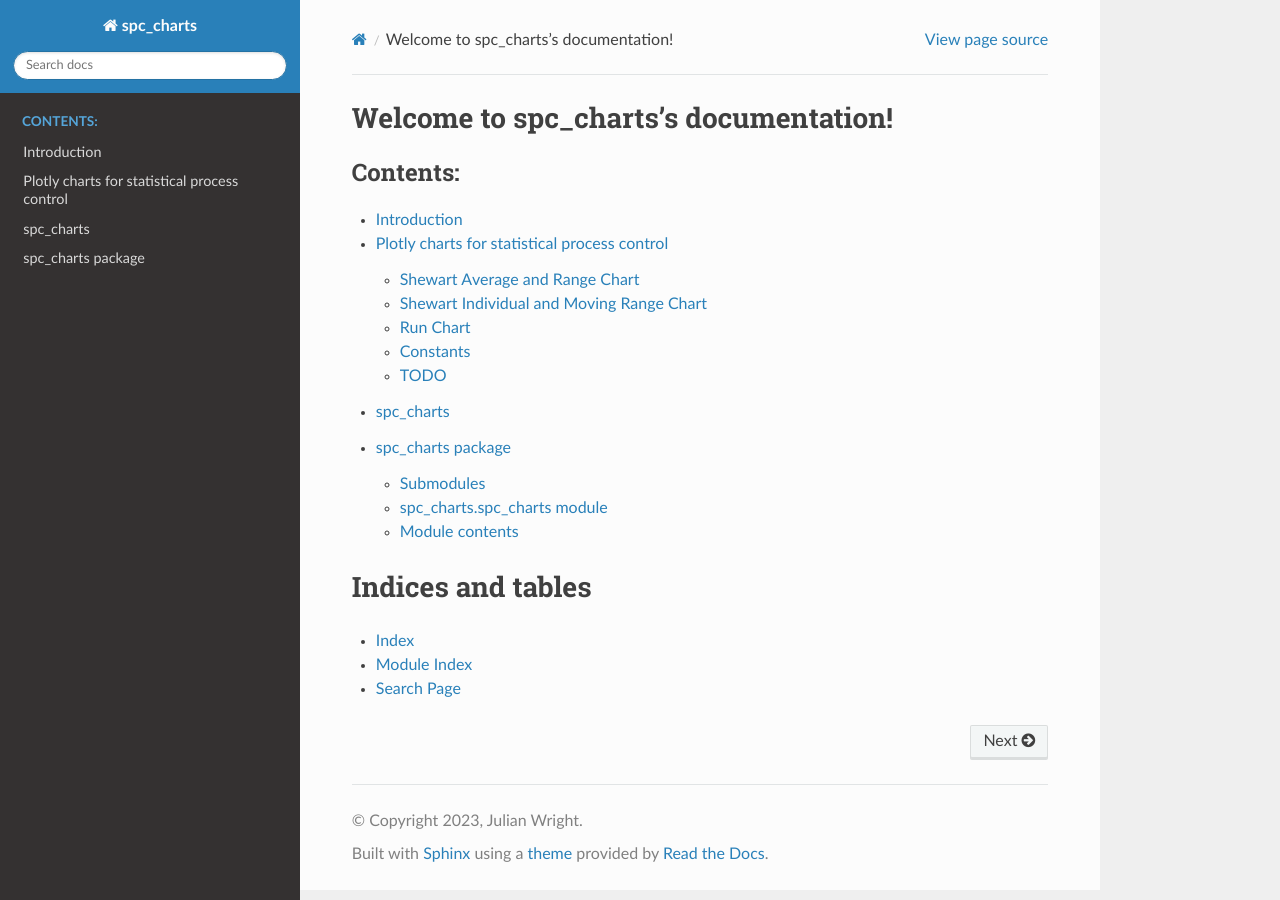
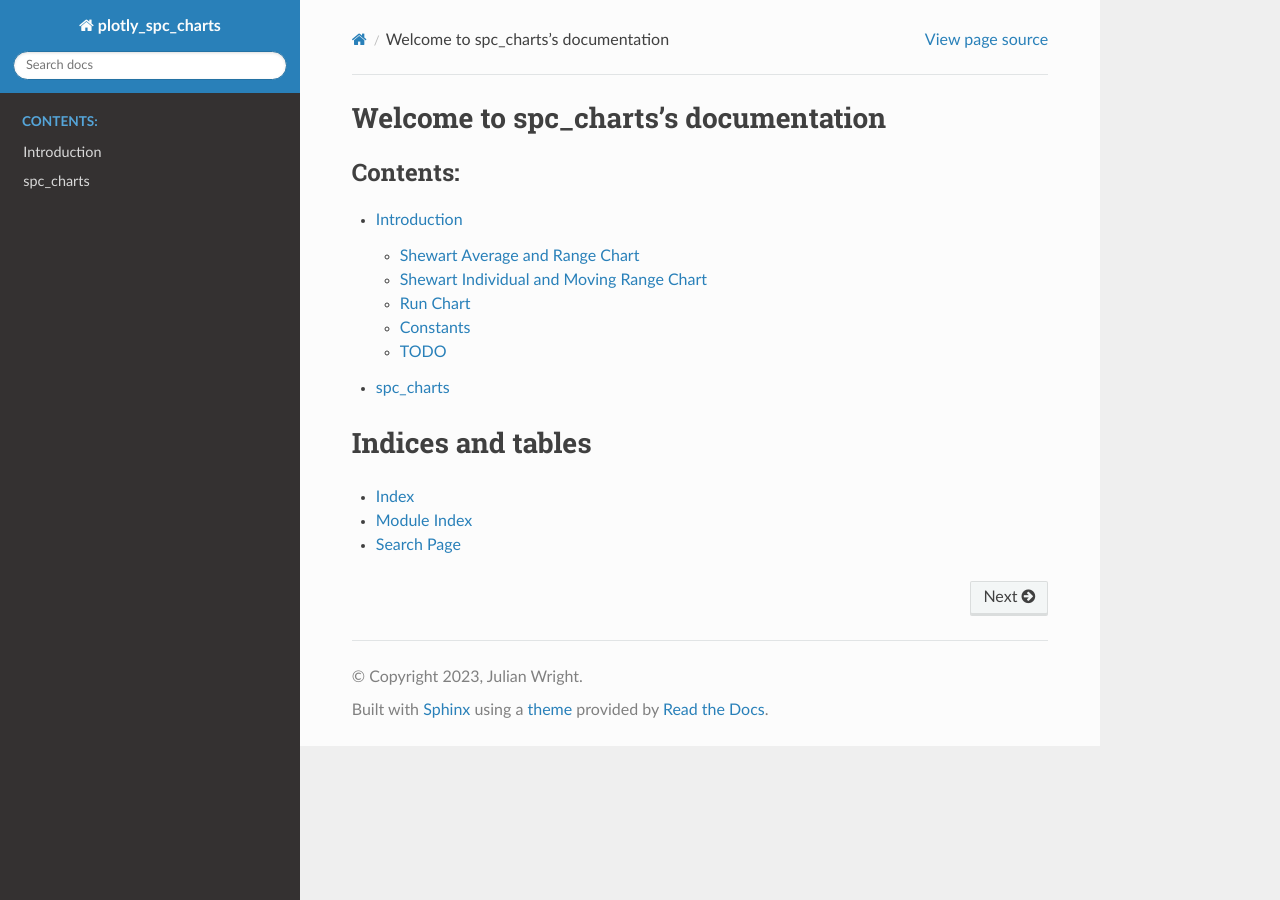
Before and after one commit to joolian/plotly_spc_charts, a Sphinx documentation site: the page built from docs/source/index.rst, in a window 1280 px wide. Built offline with Sphinx 7.4.7 and the Read the Docs theme 2.0.0, drawn with Linux system fonts in a browser that asks for light colours.

Commit message:
Edited docs

```diff
--- a/docs/source/conf.py
+++ b/docs/source/conf.py
@@ -1,25 +1,27 @@
 import os
 import sys
 sys.path.insert(0, os.path.abspath('../..'))
-# Configuration file for the Sphinx documentation builder.
-#
-# For the full list of built-in configuration values, see the documentation:
-# https://www.sphinx-doc.org/en/master/usage/configuration.html
 
-# -- Project information -----------------------------------------------------
-# https://www.sphinx-doc.org/en/master/usage/configuration.html#project-information
-
-project = 'spc_charts'
+project = 'plotly_spc_charts'
 copyright = '2023, Julian Wright'
 author = 'Julian Wright'
 release = '0.0.1'
 
-extensions = ['sphinx.ext.autodoc']
+extensions = [
+        'autoclasstoc',
+        'sphinx.ext.autodoc'
+]
 templates_path = ['_templates']
 exclude_patterns = []
 
-# html_theme = 'alabaster'
 html_theme = 'sphinx_rtd_theme'
 html_static_path = ['_static']
 
 autoclass_content = 'both'
+
+autodoc_default_options = {
+    'members': True,
+    'inherited-members': True,
+    'exclude-members': '__weakref__',
+    'member-order': 'bysource'
+}
--- a/docs/source/index.rst
+++ b/docs/source/index.rst
@@ -3,7 +3,7 @@
    You can adapt this file completely to your liking, but it should at least
    contain the root `toctree` directive.
 
-Welcome to spc_charts's documentation!
+Welcome to spc_charts's documentation
 ======================================
 
 .. toctree::
--- a/docs/source/intro.rst
+++ b/docs/source/intro.rst
@@ -1,9 +1,6 @@
 Introduction
 ============
 spc-charts is for the creation of Plotly charts for use in Statistical Process Control.
-
-Plotly charts for statistical process control
-=============================================
 
 Shewart Average and Range Chart
 -------------------------------
--- a/docs/source/spc_charts.rst
+++ b/docs/source/spc_charts.rst
@@ -1,20 +1,8 @@
-spc\_charts package
-===================
 
-Submodules
-----------
-
-spc\_charts.spc\_charts module
+spc_charts
 ------------------------------
 
 .. automodule:: spc_charts.spc_charts
    :members:
    :undoc-members:
    :show-inheritance:
-
-Module contents
----------------
-
-.. automodule:: spc_charts
-   :members:
-   :undoc-members:
```
Also changed, not shown: other parts of docs/source/index.rst (+0 -1 lines), docs/source/generated/spc_charts.rst (added, +30 -0 lines), docs/source/generated/spc_charts.spc_charts.rst (added, +31 -0 lines), 1 other file.
